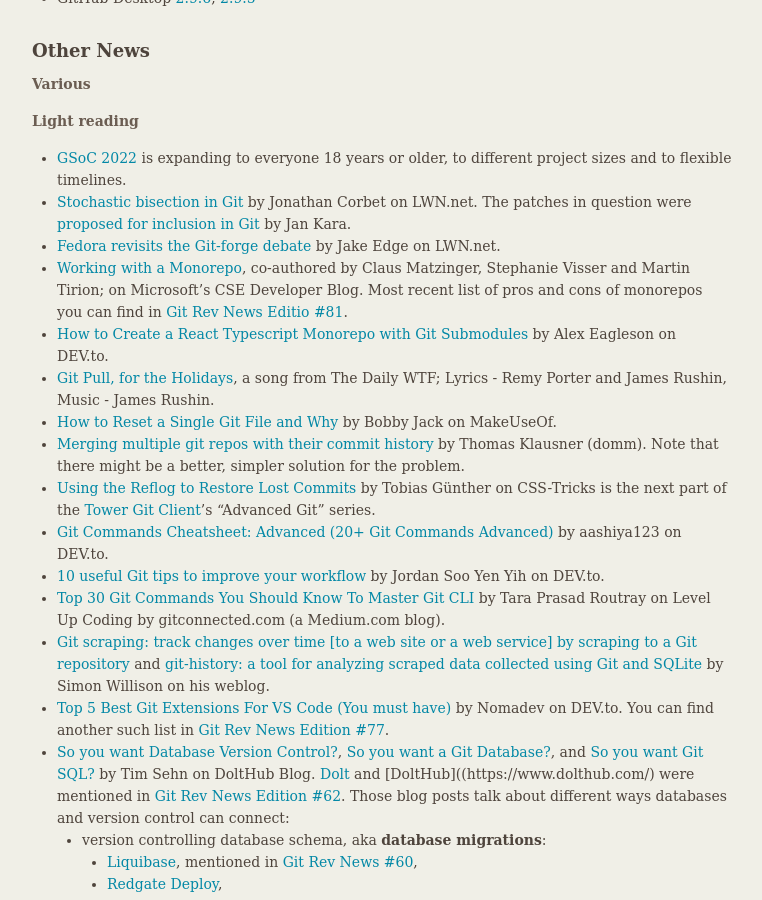
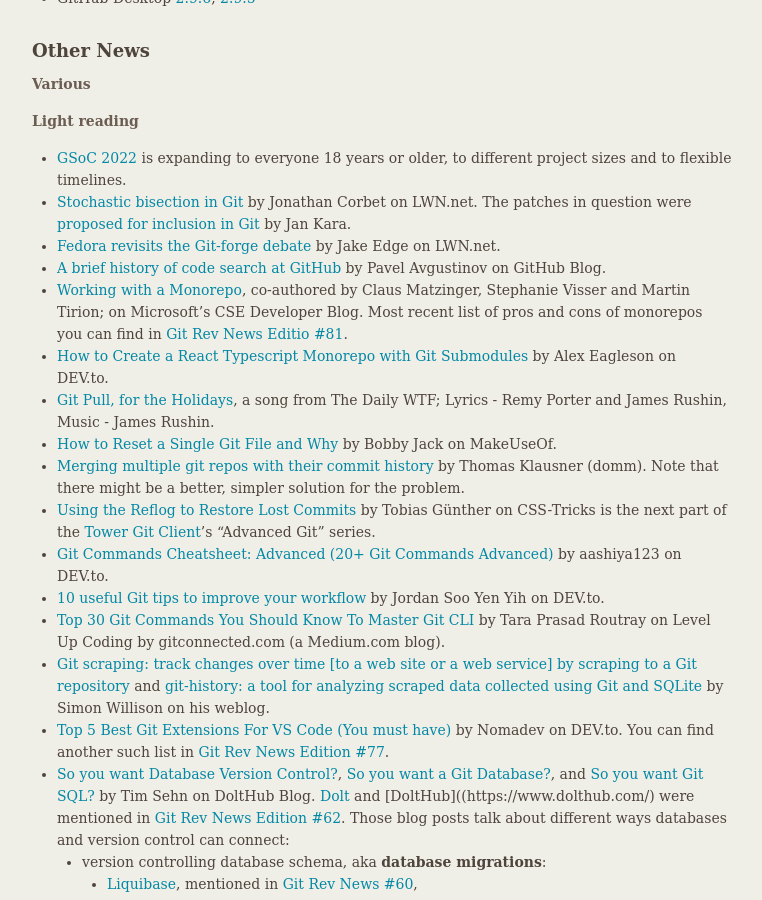
Before and after one commit to git/git.github.io, a Jekyll site: the page built from rev_news/drafts/edition-82.md, in a window 1280 px wide and 900 px high, scrolled down 4447 px. Shown: the whole window, without its empty margins (377-1139 px from the left). Built offline with Jekyll 4.4.1, drawn with Linux system fonts in a browser that asks for light colours.

Commit message:
rn-82: Add "A brief history of code search at GitHub" article

```diff
--- a/rev_news/drafts/edition-82.md
+++ b/rev_news/drafts/edition-82.md
@@ -304,6 +304,8 @@
   by Jan Kara.
 * [Fedora revisits the Git-forge debate](https://lwn.net/Articles/877240/)
   by Jake Edge on LWN.net.
+* [A brief history of code search at GitHub](https://github.blog/2021-12-15-a-brief-history-of-code-search-at-github/)
+  by Pavel Avgustinov on GitHub Blog.
 * [Working with a Monorepo](https://devblogs.microsoft.com/cse/2021/11/23/working-with-a-monorepo/),
   co-authored by Claus Matzinger, Stephanie Visser and Martin Tirion;
   on Microsoft's CSE Developer Blog.
```
